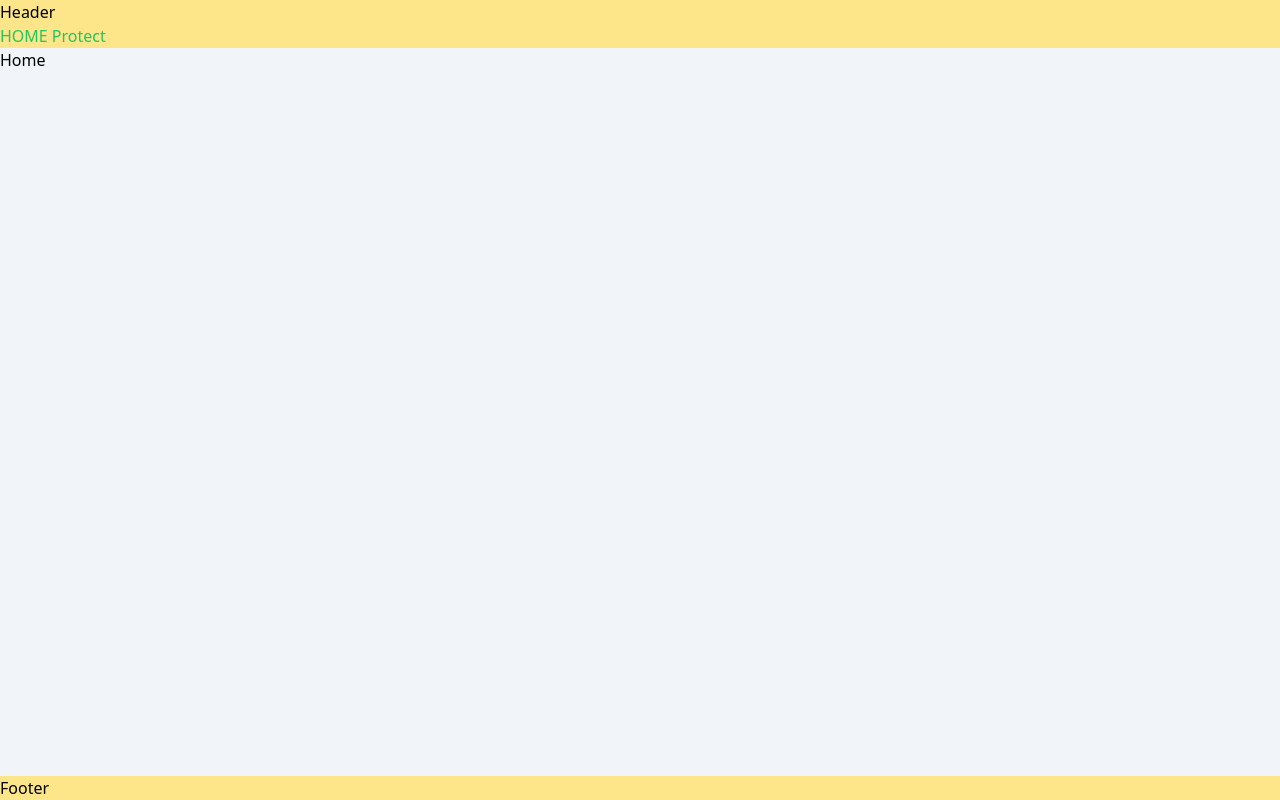
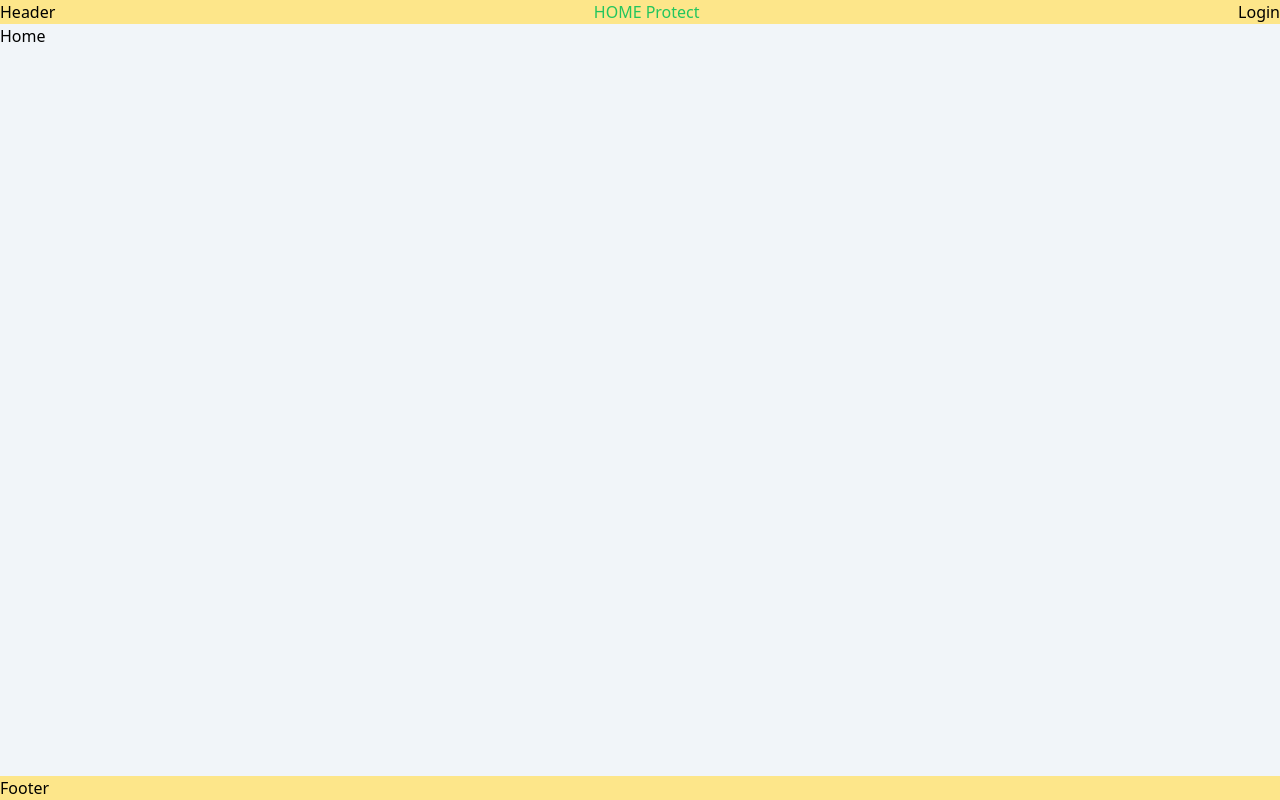
Before and after one commit to bohdanhulchuknl/first-project-vite-client, a React (Vite) app: page / in a window 1280 px wide. Built offline with nearby package versions, Linux system fonts and the light colour scheme.

Commit message:
довано ui компонент AuthUser

```diff
--- a/src/app/auth.js
+++ b/src/app/auth.js
@@ -24,6 +24,6 @@ const authSlice = createSlice({
   },
 });
 
-export const { loginUser } = authSlice.actions;
+export const { loginUser, logoutUser } = authSlice.actions;
 
 export default authSlice.reducer
--- a/src/components/Header.jsx
+++ b/src/components/Header.jsx
@@ -1,8 +1,10 @@
-//
+//global
 import { Link } from "react-router-dom";
+//local
+import AuthUser from "./ui/AuthUser";
 
 const Header = () => {
-  return <header className="bg-amber-200">
+  return <header className="flex justify-between bg-amber-200">
     <h5>Header</h5>
 
     <nav>
@@ -16,6 +18,8 @@ const Header = () => {
       </ul>
     </nav>
 
+    <AuthUser/>
+
   </header>;
 };
 
--- /dev/null
+++ b/src/components/ui/AuthUser.jsx
@@ -0,0 +1,33 @@
+//global
+import { useSelector, useDispatch } from "react-redux";
+//local
+import { loginUser, logoutUser } from "../../app/auth";
+
+const AuthUser = () => {
+  const loginUserInfo = useSelector((state) => state.auth);
+  const dispatch = useDispatch();
+
+  console.log(loginUserInfo);
+  const loginHandler = () => {
+    dispatch(loginUser({ user: "BOB" }));
+  };
+
+  const logoutHandler = () => {
+    dispatch(logoutUser())
+  }
+
+  return (
+    <div>
+      {loginUserInfo.isUserLogin ? (
+        <div className="flex gap-1">
+          <div>{loginUserInfo.user}</div>
+          <button onClick={logoutHandler} >Logout</button>
+        </div>
+      ) : (
+        <button onClick={loginHandler}>Login</button>
+      )}
+    </div>
+  );
+};
+
+export default AuthUser;
```
